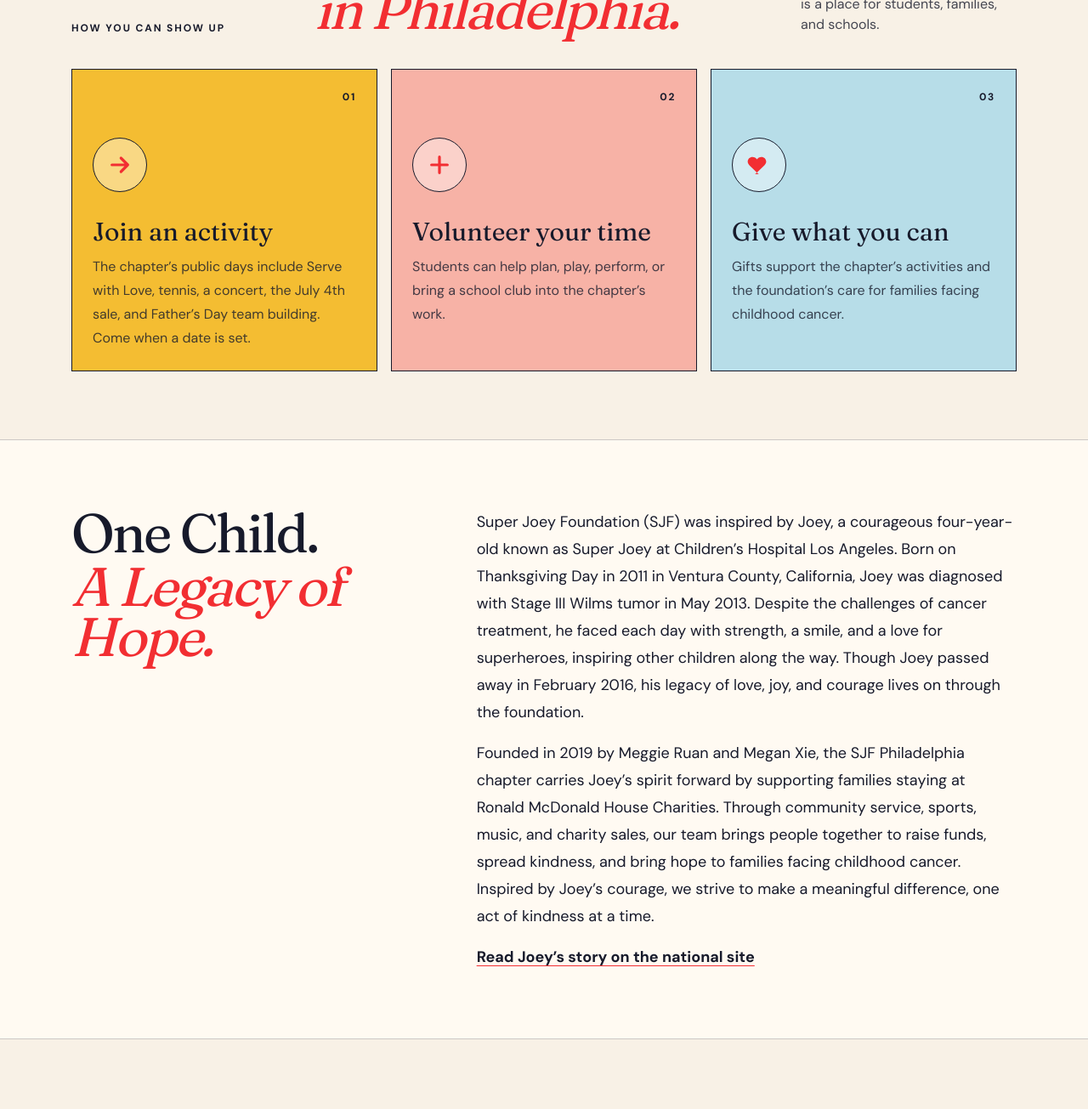
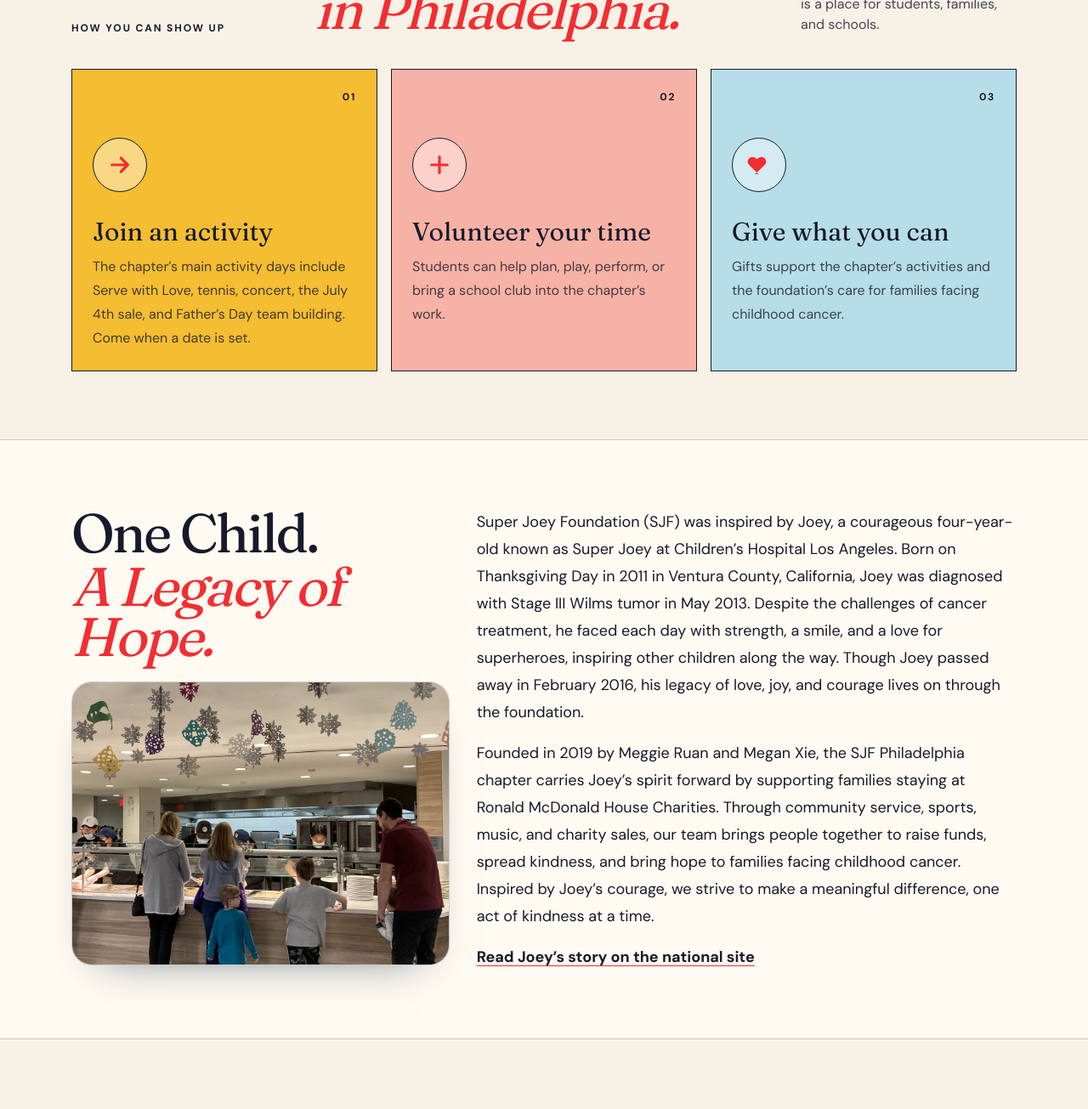
Before and after one commit to xiedong2000/super-joey-philadelphia, a Next.js app: page / in a window 1280 px wide. Shown: the part 738-2043 px from the top of the page at 85% size. Built offline with nearby package versions, Linux system fonts and the light colour scheme.

Commit message:
Add picture to One Child. A Legacy of Hope;  modify text inside 'Join An activity'.

```diff
--- a/app/page.tsx
+++ b/app/page.tsx
@@ -153,10 +153,19 @@
 
       <section className="border-y border-line bg-card">
         <div className="mx-auto grid w-full max-w-6xl gap-8 px-5 py-20 md:grid-cols-12">
-          <h2 className="font-serif text-[clamp(2.8rem,5vw,4.8rem)] leading-[0.92] tracking-[-0.04em] text-navy md:col-span-5">
-            One Child.
-            <span className="mt-1 block italic text-ribbon">A Legacy of Hope.</span>
-          </h2>
+          <div className="md:col-span-5">
+            <h2 className="font-serif text-[clamp(2.8rem,5vw,4.8rem)] leading-[0.92] tracking-[-0.04em] text-navy">
+              One Child.
+              <span className="mt-1 block italic text-ribbon">A Legacy of Hope.</span>
+            </h2>
+            <figure className="mt-6 aspect-[4/3] overflow-hidden rounded-3xl border border-line bg-white shadow-[0_24px_50px_-36px_rgba(22,48,68,0.7)]">
+              <img
+                src="/photo/SuperJoey-serverforlove.jpg"
+                alt="Volunteers serving families at a community meal"
+                className="h-full w-full object-cover"
+              />
+            </figure>
+          </div>
           <div className="space-y-4 text-lg leading-8 md:col-span-7">
             {joeyStory.map((paragraph) => (
               <p key={paragraph}>{paragraph}</p>
--- a/lib/content.ts
+++ b/lib/content.ts
@@ -320,7 +320,7 @@
   {
     href: "/events",
     title: "Join an activity",
-    text: "The chapter’s public days include Serve with Love, tennis, a concert, the July 4th sale, and Father’s Day team building. Come when a date is set.",
+    text: "The chapter’s main activity days include Serve with Love, tennis, concert, the July 4th sale, and Father’s Day team building. Come when a date is set.",
   },
   {
     href: "/join",
```
Also changed, not shown: public/photo/SuperJoey-serverforlove.jpg (added).
